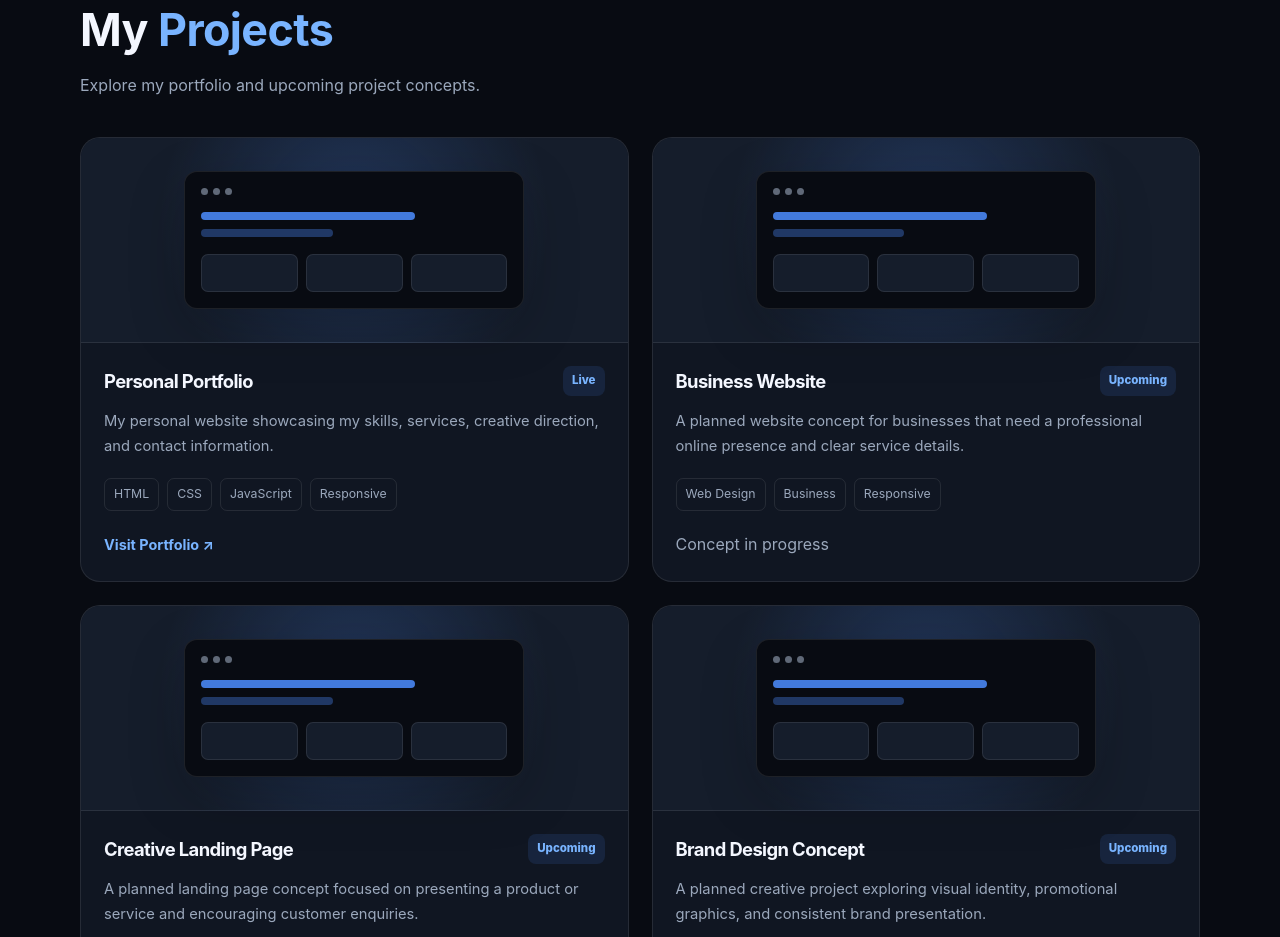
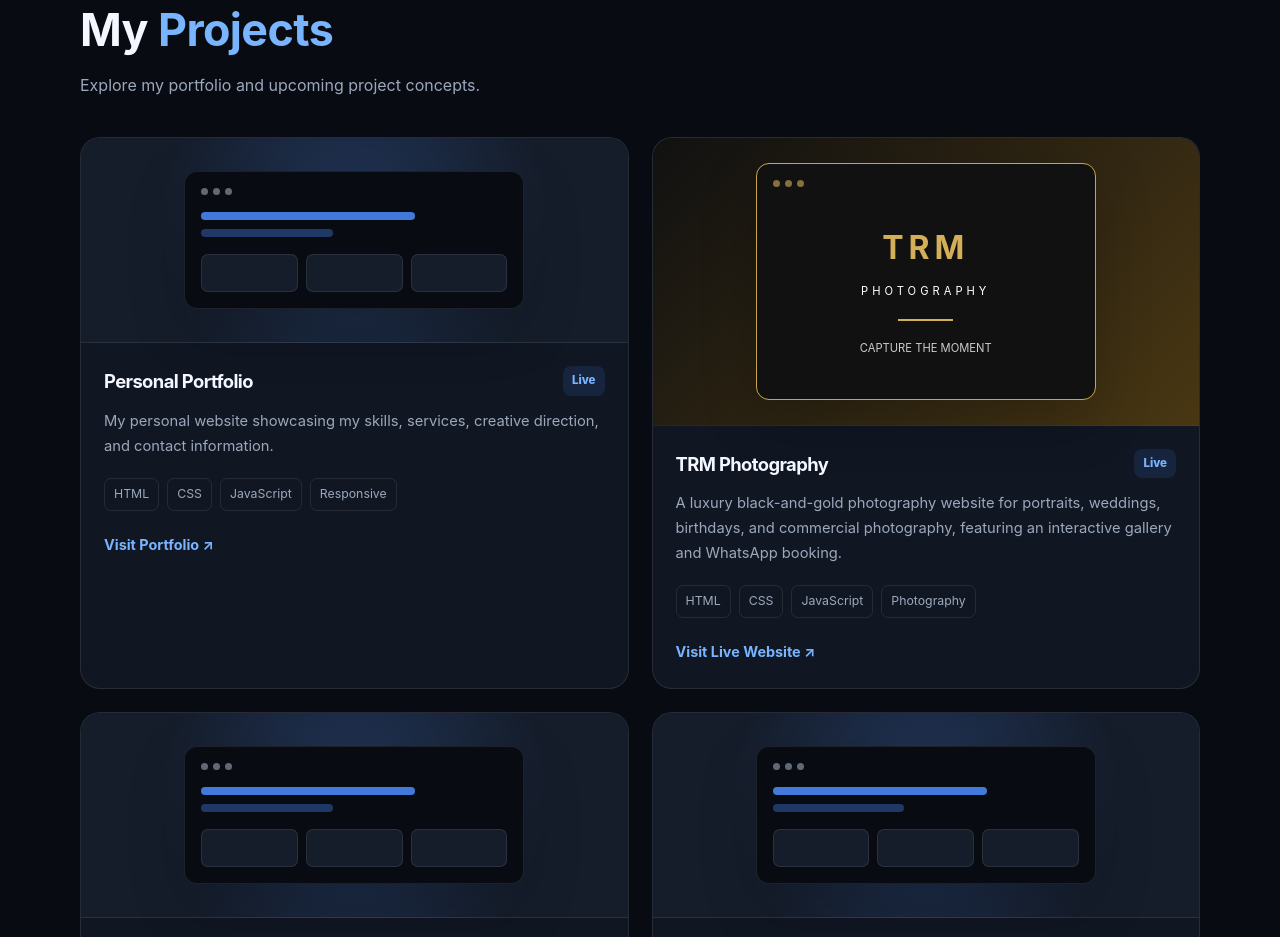
Before and after one commit to malvinskyler-coder/My-Portfolio-, a plain HTML site: page index.html in a window 1280 px wide. Shown: the part 2385-3322 px from the top of the page. Drawn offline with Linux system fonts and the light colour scheme.

Commit message:
Add Trm photography project

```diff
--- a/index.html
+++ b/index.html
@@ -1160,7 +1160,54 @@
             </div>
 
           </article>
-
+<!-- TRM PHOTOGRAPHY PROJECT -->
+      <article class="project-card">
+        <div class="project-preview" style="background: linear-gradient(135deg, #111111, #493713);">
+          <div class="preview-window" style="background: #111111; border-color: #c9a44c;">
+            <div class="preview-dots">
+              <span style="background: #d4af5a;"></span>
+              <span style="background: #d4af5a;"></span>
+              <span style="background: #d4af5a;"></span>
+            </div>
+            <div style="text-align: center; padding: 25px 0;">
+              <h2 style="color: #d4af5a; font-size: 2rem; letter-spacing: 5px;">
+                TRM
+              </h2>
+              <p style="color: #ffffff; font-size: 0.7rem; letter-spacing: 4px; margin-top: 8px;">
+                PHOTOGRAPHY
+              </p>
+              <div style="width: 55px; height: 2px; background: #d4af5a; margin: 18px auto;"></div>
+              <p style="color: #cccccc; font-size: 0.7rem;">
+                CAPTURE THE MOMENT
+              </p>
+            </div>
+          </div>
+        </div>
+        <div class="project-content">
+          <div class="project-topline">
+            <h3>TRM Photography</h3>
+            <span class="project-badge">Live</span>
+          </div>
+          <p>
+            A luxury black-and-gold photography website for portraits,
+            weddings, birthdays, and commercial photography, featuring
+            an interactive gallery and WhatsApp booking.
+          </p>
+          <div class="project-tags">
+            <span>HTML</span>
+            <span>CSS</span>
+            <span>JavaScript</span>
+            <span>Photography</span>
+          </div>
+          <a
+            class="project-link"
+            href="https://malvinskyler-coder.github.io/TRM-photography-/"
+            target="_blank"
+            rel="noopener noreferrer">
+            Visit Live Website ↗
+          </a>
+        </div>
+      </article>
 
           <!-- FUTURE PROJECT -->
           <article class="project-card">
```
